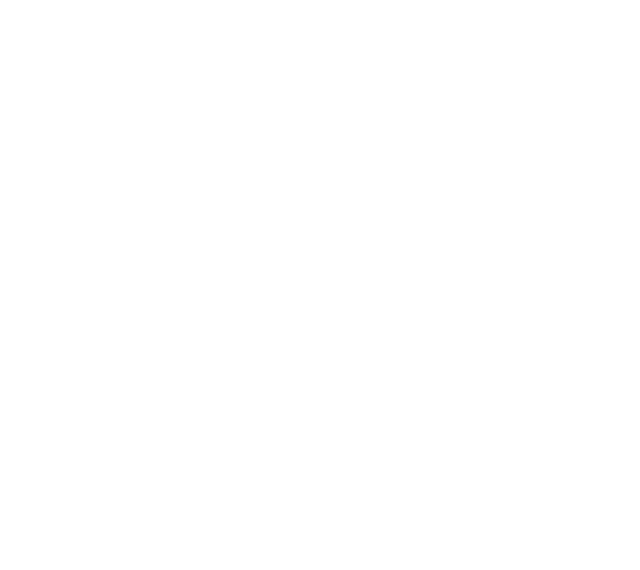
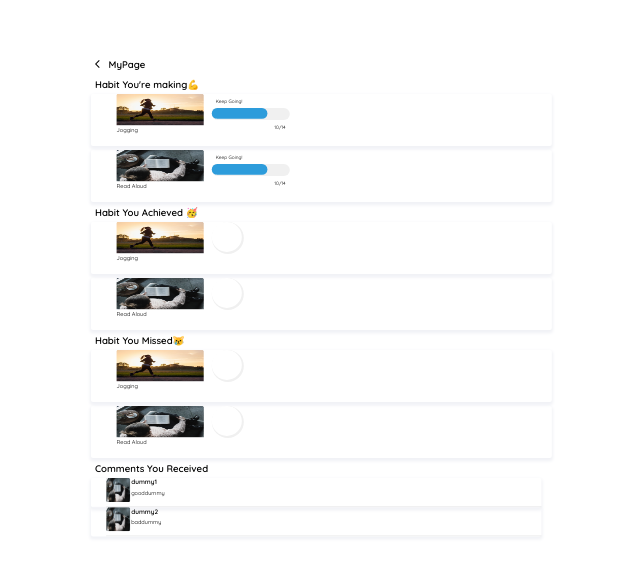
Before and after one commit to Beatalux/HabitValley, a React (Create React App) app in the folder Front/: page /mypage in a window 1280 px wide. Before the commit this address had no page. Shown: the part 186-756 px from the top of the page, without its empty margins (293-933 px from the left). Built offline with nearby package versions, Linux system fonts and the light colour scheme.

Commit message:
mypage screen

```diff
--- a/Front/package.json
+++ b/Front/package.json
@@ -11,6 +11,7 @@
     "@testing-library/react": "^12.1.2",
     "@testing-library/user-event": "^13.5.0",
     "axios": "^0.26.0",
+    "eslint-config-react-app": "^6.0.0",
     "react": "^17.0.2",
     "react-cookie": "^4.1.1",
     "react-dom": "^17.0.2",
@@ -30,7 +31,8 @@
     "extends": [
       "react-app",
       "react-app/jest"
-    ]
+    ],
+    "parser": "react-scripts/node_modules/babel-eslint"
   },
   "browserslist": {
     "production": [
--- a/Front/src/App.js
+++ b/Front/src/App.js
@@ -6,6 +6,7 @@
 import MainScreen from './MainScreen';
 import LanguageScreen from './LanguageScreen';
 import ChallengeDescriptionScreen from './ChallengeDescriptionScreen';
+import MyPageScreen from './MyPageScreen'
 import Description from './Description';
 import DescriptionApplyScreen from './DescriptionApplyScreen'
 
@@ -13,13 +14,12 @@
   return (
 
     <Wrapper>
-      {' '}
-      {/*Wrapper components are components that surround unknown components and provide a default structure to display the child components.*/}
-     <Routes>
-          <Route element={<MainScreen/>} path="/"/>
-          <Route element={<LanguageScreen/>} path="/language"/>
-          <Route element={<Description/>} path="/description"/>
-          <Route element={<DescriptionApplyScreen/>} path="language0apply"/>
+      <Routes>
+        <Route element={<MainScreen />} path="/" />
+        <Route element={<LanguageScreen />} path="/language" />
+        <Route element={<Description />} path="/description" />
+        <Route element={<DescriptionApplyScreen />} path="language0apply" />
+        <Route element={<MyPageScreen />} path="mypage" />
       </Routes>
 
     </Wrapper>
@@ -27,7 +27,7 @@
 }
 
 
-const mobile=`(min-width:500px)`;
+const mobile = `(min-width:500px)`;
 const Wrapper = styled.div`
 
   align-items:center;
--- /dev/null
+++ b/Front/src/MyPageScreen.js
@@ -0,0 +1,248 @@
+import React, { useState, useEffect } from 'react'
+import styled from 'styled-components';
+import ChallengeContainer from './components/ChallengeContainer.js'
+import { healthnWellnessChallenges } from './components/Challenges';
+import { Link } from 'react-router-dom';
+import axios from 'axios';
+
+import ArrowBackIosIcon from '@mui/icons-material/ArrowBackIos';
+
+import jogging from "./images/jogging.png";
+import readaloud from "./images/readaloud.png";
+const dummydata = [{
+    id: 0,
+    title: "Jogging",
+    image: jogging,
+    type: "community",
+    frequency: "daily",
+    member: "120",
+    startDate: "Thursday",
+    price: "Free",
+    coach: false
+}, {
+    category: "language",
+    id: 1,
+    title: "Read Aloud",
+    image: readaloud,
+    type: "1:1",
+    frequency: "twice a day",
+    member: "52",
+    startDate: "Monday",
+    price: "Paid",
+    coach: false
+}]
+
+const commentsdummydata = [
+    {
+        id: 1,
+        title: "dummy1",
+        image: readaloud,
+        comment: "gooddummy"
+    },
+    {
+        id: 2,
+        title: "dummy2",
+        image: readaloud,
+        comment: "baddummy"
+    }
+
+]
+
+export default function MyPageScreen() {
+
+    return (
+        <>
+            <TitleContainer>
+                <ArrowBackIosIcon/>
+                <BigText>MyPage</BigText>
+            </TitleContainer>
+            <BigText>Habit You're making💪</BigText>
+            {dummydata.map((item) => {
+                return <MyPageContainer key={item.id} habit={item} bar={true}></MyPageContainer>
+
+            })}
+            <BigText>Habit You Achieved 🥳</BigText>
+            {dummydata.map((item) => {
+                return <MyPageContainer key={item.id} habit={item}></MyPageContainer>
+
+            })}
+            <BigText>Habit You Missed😿</BigText>
+            {dummydata.map((item) => {
+                return <MyPageContainer key={item.id} habit={item}></MyPageContainer>
+
+            })}
+            <BigText>Comments You Received</BigText>
+            {commentsdummydata.map((item) => {
+                return <CommentsContainer key={item.id} habit={item}></CommentsContainer>
+
+            })}
+        </>
+    )
+}
+function CommentsContainer({habit}){
+    return(
+        <div style={{width:"85%",paddingLeft:"3%", height: "fit-content", borderRadius: "5px", boxShadow: "0 5px 8px 3px #F1F2F6" }}>
+        <FlexContainer>
+                   <CommentsImage src={habit.image} />
+                   <div style={{margin:"0px 10px 10px 2px", height:"60px"}}>
+                   <ChallengeNameText style={{fontWeight:"800", fontSize:"16px",marginBottom:"8px"}}>{habit.title}</ChallengeNameText>
+                   <ChallengeNameText>{habit.comment}</ChallengeNameText>
+
+                   </div>
+
+        </FlexContainer>
+        <div style={{width:"100%", height:"3px",backgroundColor:"#F0F0F0"}}/>
+        </div>
+    )
+
+}
+
+const CommentsImage=styled.img`
+border-radius: 4px;
+width:60px;
+height:60px;
+`
+const TitleContainer=styled.div`
+display:flex;
+align-items:center;
+margin-left:10px;
+
+
+`
+
+function ChallengeInformationContainer({ title, image }) {
+    return (
+        <div style={{ borderRadius: "15px", height: "130px", width: "20%" }}>
+            <ChallengeImage src={image} />
+            <ChallengeNameText>
+                {title}
+            </ChallengeNameText>
+        </div>
+
+    )
+
+
+}
+function MyPageContainer({ habit, bar = false }) {
+
+    return (
+        <div style={{ width: "85%", paddingLeft:"5%", marginBottom:"10px",height: "fit-content", borderRadius: "5px", boxShadow: "0 5px 8px 3px #F1F2F6" }}>
+            <FlexContainer>
+                <ChallengeInformationContainer title={habit.title} image={habit.image}></ChallengeInformationContainer>
+                <div style={{ width: "20px" }} />
+                {bar ?
+                    <ProgressBar doneCnt={10} maxCnt={14} /> :
+                    <ProgressCircle percentage={95} />
+
+                }
+
+            </FlexContainer>
+        </div>
+    )
+}
+function ProgressCircle({ percentage }) {
+    return (
+        <Circle size="80px" strokecolor="#F0F0F0">
+            <Circle size="75px" strokecolor="white" coloredlength={percentage}>
+
+
+            </Circle>
+
+
+
+        </Circle>
+
+
+    )
+
+
+}
+
+const Circle = styled.div`
+height:${props => props.size};
+width:${props => props.size};
+background-color:${props => props.strokecolor};
+border-radius: 50%;
+stroke-dashoffset:${props => props.coloredlength};
+
+`
+
+
+function ProgressBar({ doneCnt, maxCnt }) {
+    const percentage = doneCnt / maxCnt * 100;
+    console.log("percentage", percentage)
+
+    return (
+        <div>
+            <InProgressHabitText>Keep Going!</InProgressHabitText>
+
+            <BaseBar>
+                <ColoredBar barlength={percentage}></ColoredBar>
+
+            </BaseBar>
+
+            <SmallInfoText style={{ float: 'right' }}>{doneCnt}/{maxCnt}</SmallInfoText>
+        </div>
+
+
+    )
+}
+
+const BaseBar = styled.div`
+    width:195px;
+    height:30px;
+    border-radius:20px;
+    background-color:#F0F0F0;
+
+`
+
+const ColoredBar = styled.div`
+    height:90%;
+    width:${props => props.barlength}%;
+    border-radius:20px;
+    background-color:#2D9CDB;
+    animation:width 3s ease-in-out;
+`
+
+
+const ChallengeImage = styled.img`
+width:100%;
+height:60%;
+
+`
+
+const FlexContainer = styled.div`
+display:flex;
+
+
+`
+
+const ChallengeNameText = styled.div`
+font-size:14px;
+font-weight:400;
+font-family: 'Quicksand', sans-serif;
+`
+
+
+const InProgressHabitText = styled.p`
+font-size:12px;
+font-weight:400;
+margin:10px;
+font-family: 'Quicksand', sans-serif;
+`
+
+const SmallInfoText = styled.div`
+font-size:12px;
+font-weight:400;
+margin:10px;
+font-family: 'Quicksand', sans-serif;
+`
+
+
+const BigText = styled.div`
+font-size:24px;
+font-weight:700;
+margin:10px;
+font-family: 'Quicksand', sans-serif;
+
+`
```
Also changed, not shown: Front/src/MainScreen.js (+14 -14 lines), 1 other file (tests, documents, lock files or other folders).
